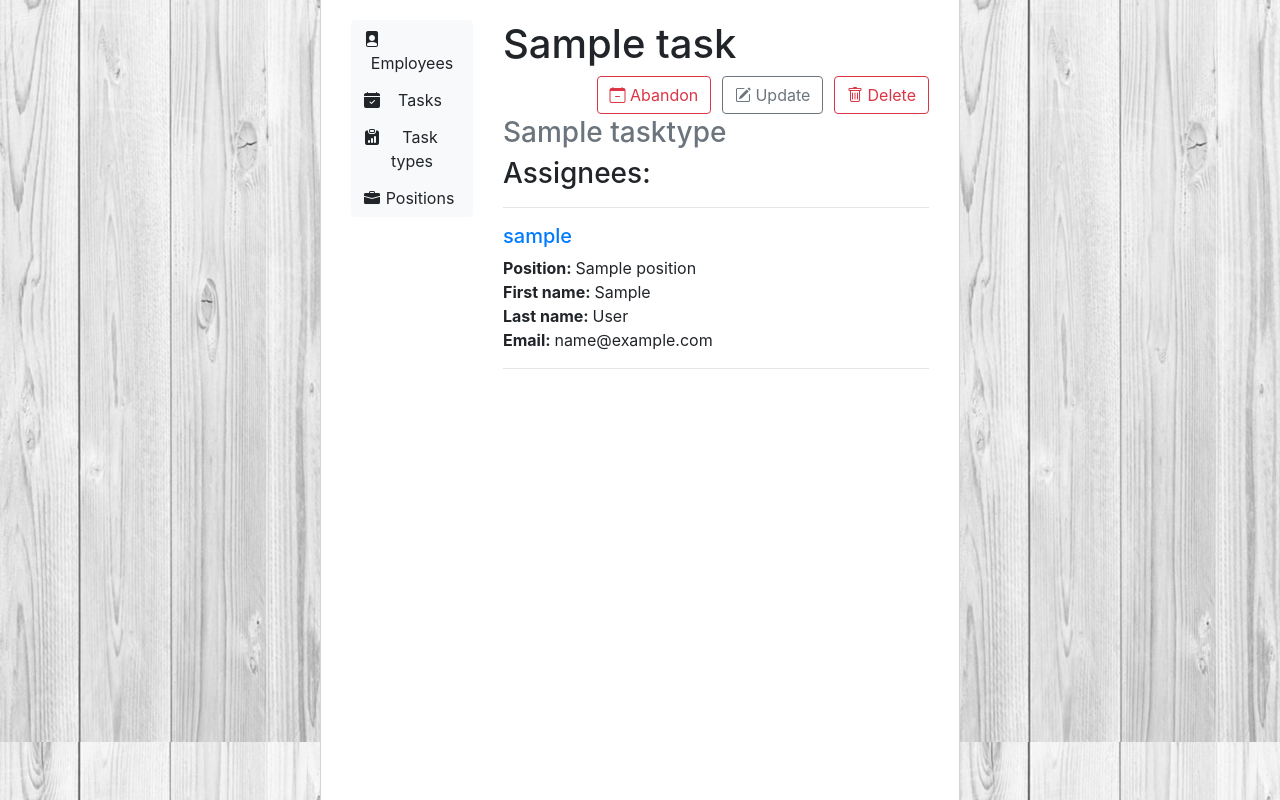
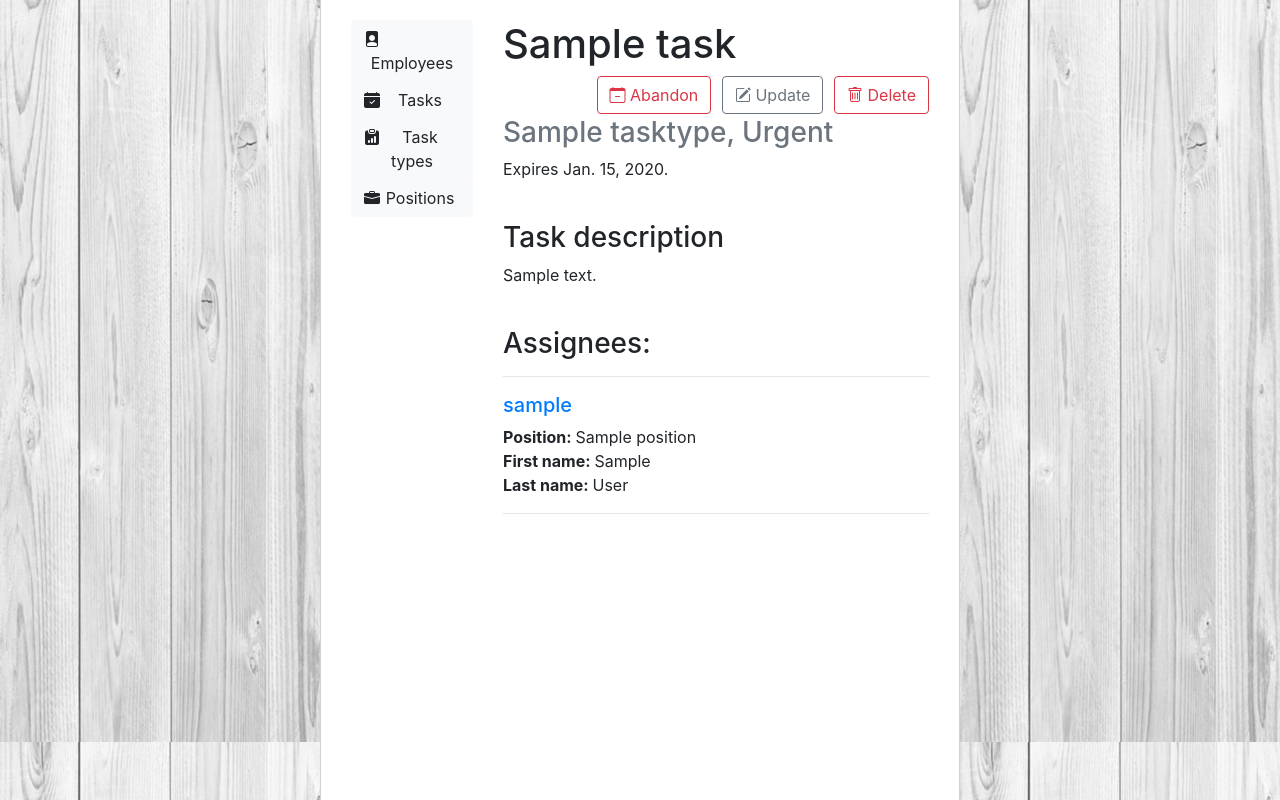
Before and after one commit to mltdll/coordinate, a Django app: page /tasks/1/ in a window 1280 px wide. Shown: the part 58-858 px from the top of the page. Run offline with Django 4.2, Linux system fonts and the light colour scheme; a user stored in the database is signed in; tables that the repository leaves empty hold one stand-in row (values such as "Sample post"); some libraries are stand-ins or nearby versions.

Commit message:
Update `Task` detail template

```diff
--- a/templates/task_manager/task_detail.html
+++ b/templates/task_manager/task_detail.html
@@ -24,8 +24,18 @@
     </span>
   </h1>
   <h3 class="text-muted">
-    {{ task.task_type.name }}
+    {{ task.task_type.name }}, {{ task.get_priority_display }}
   </h3>
+  <p>Expires {{ task.deadline }}.</p>
+
+  <br>
+
+  <h3>Task description</h3>
+  <p>
+    {{ task.description }}
+  </p>
+
+  <br>
 
   {% if task.assignees.all %}
     <h3>
@@ -41,8 +51,6 @@
         <span class="font-weight-bold">First name: </span>{{ employee.first_name }}
         <br>
         <span class="font-weight-bold">Last name: </span>{{ employee.last_name }}
-        <br>
-        <span class="font-weight-bold">Email: </span>{{ employee.email }}
       </p>
       {% if forloop.last %}
         <hr>{% endif %}
```
